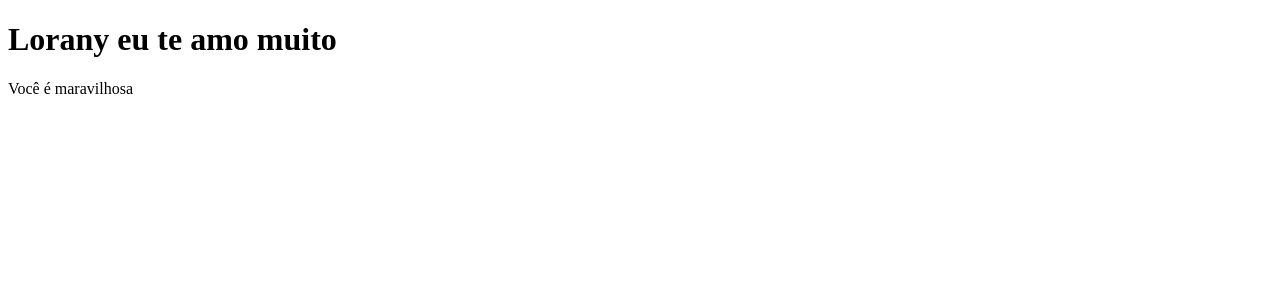
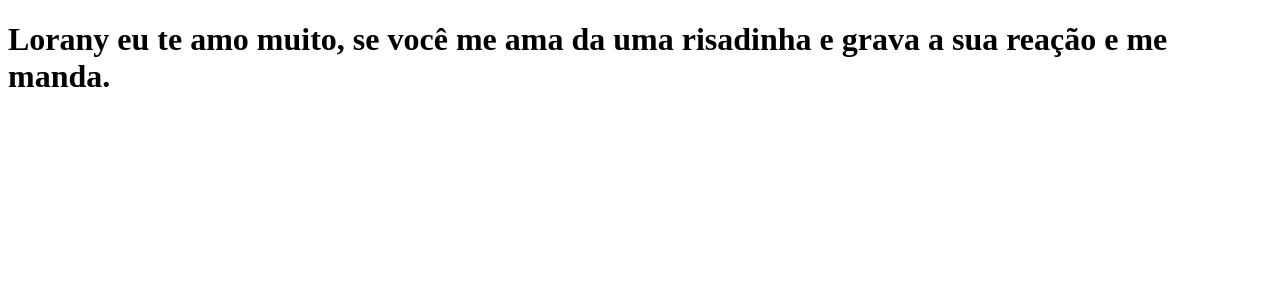
Before and after one commit to Luck-098/clone-tabnews, a Next.js app: page / in a window 1280 px wide. Shown: the top 300 px of the page. Built offline with nearby package versions, Linux system fonts and the light colour scheme.

Commit message:
Página inicial

```diff
--- a/pages/index.js
+++ b/pages/index.js
@@ -1,8 +1,7 @@
 function home(){
-   return <div>
-         <h1>Lorany eu te amo muito</h1>
-          <p>Você é maravilhosa</p>
-          </div>
+   return <h1>Lorany eu te amo muito, se você me ama da uma risadinha e grava a sua reação e me manda. </h1>
+
+
 }
 
 export default home;
```
